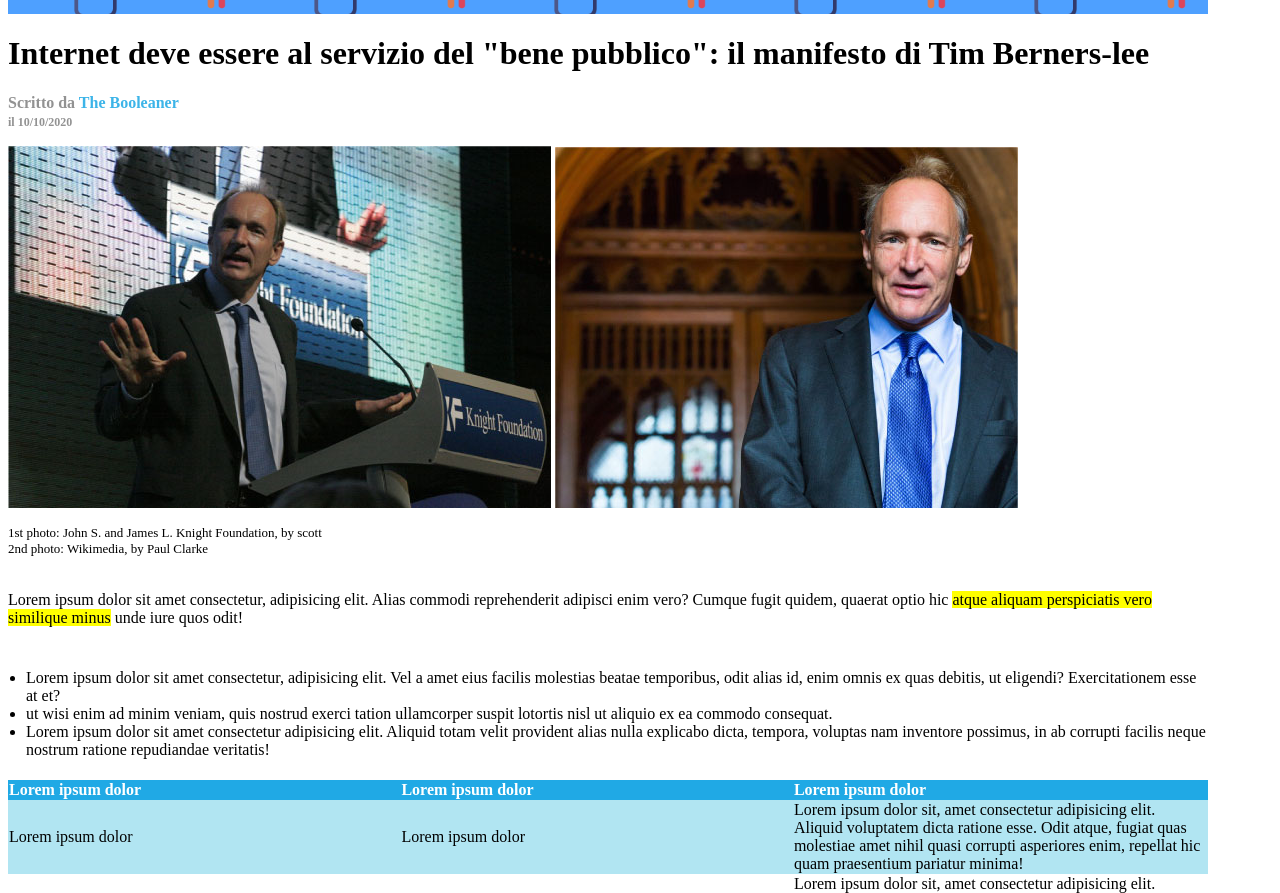
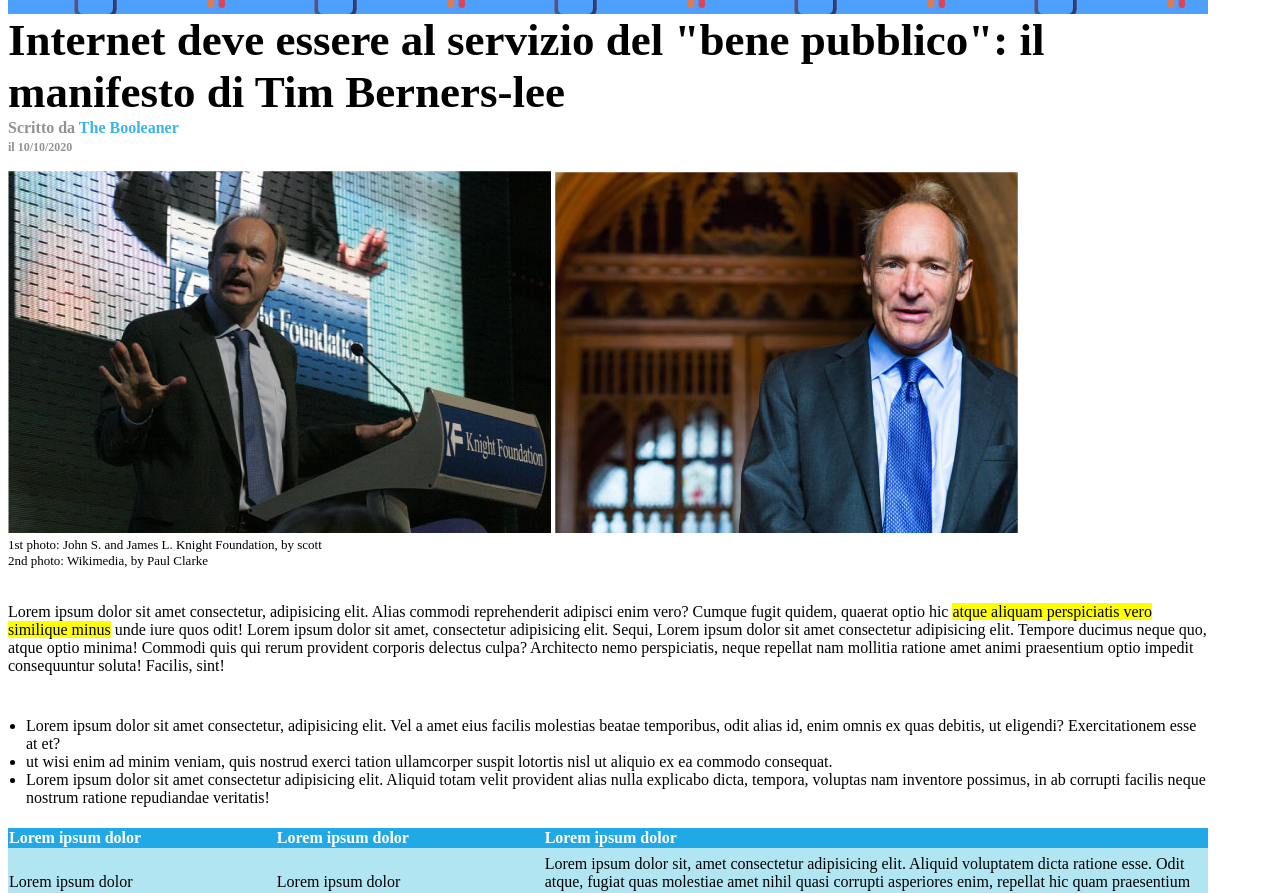
Before and after one commit to alemtt/html-css-booleaner, a plain HTML site: page index.html in a window 1280 px wide. Shown: the part 122-1015 px from the top of the page. Drawn offline with Linux system fonts and the light colour scheme; files whose address does not match are found by name.

Commit message:
organized

```diff
--- a/css/style.css
+++ b/css/style.css
@@ -1,6 +1,6 @@
 body{
+    box-sizing: content-box;
     width: 1200px;
-
 }
 
 
@@ -15,6 +15,7 @@ header{
     background-repeat: repeat;
     background-color: rgba(78, 160, 255, 1);
     height: 8rem;
+
 }
 
 #logo{
@@ -23,16 +24,25 @@ header{
     padding-top: 70px;
 }
 
-#data{
-    font-size: 12px;
+
+/*title*/
+
+.titolo{
+    font-size: 45px;
+    font-weight: bolder;
+    margin-bottom: 1px;
+    margin-top: auto;
 }
-
-/* */
 
 .sottotitolo{
     color: #929292;
     font-size: 16px;
     font-weight: bold;
+    margin-top: 1px;
+}
+
+#data{
+    font-size: 12px;
 }
 
 #author{
@@ -41,7 +51,10 @@ header{
 
 #desphoto{
     font-size: 13px;
+    margin-top: auto;
 }
+
+/*paragraph*/
 
 .paragrafo{
     padding-top: 5px;
@@ -58,32 +71,35 @@ ul{
     background-color: #ffff00;
 }
 
+/*tab setting*/
+
 #intab{
     background-color: #20a9e5 ;
     color: white;
-
-}
-
-th{
     height: 5px;
     width:1200px;
     text-align: left;
-}
-
-td{
-    height: 65px;
-
-}
-
-.line1{
-    background-color: #b1e5f2;
-
 }
 
 table{
     border-spacing: 0rem;
 }
 
+td{
+    height: 65px;
+    width: 280px;
+}
+
+.colonna{
+    width:700px;
+
+}
+
+.line1{
+    background-color: #b1e5f2;
+    height: 65px;
+
+}
 
 /*footer*/
 
--- a/index.html
+++ b/index.html
@@ -14,8 +14,8 @@
 
     <!--title and images-->
 
-        <div class="titolo">
-            <h1>Internet deve essere al servizio del "bene pubblico": il manifesto di Tim Berners-lee</h1>
+        <div>
+            <p class="titolo">Internet deve essere al servizio del "bene pubblico": il manifesto di Tim Berners-lee</p>
             <p class="sottotitolo">
                 Scritto da
                 <span id="author">
@@ -41,7 +41,7 @@
             <p>
                 Lorem ipsum dolor sit amet consectetur, adipisicing elit. Alias commodi reprehenderit adipisci enim vero? Cumque fugit quidem, quaerat optio hic
                 <span class="evidenziato">atque aliquam perspiciatis vero similique minus</span>
-                 unde iure quos odit!
+                 unde iure quos odit! Lorem ipsum dolor sit amet, consectetur adipisicing elit. Sequi, Lorem ipsum dolor sit amet consectetur adipisicing elit. Tempore ducimus neque quo, atque optio minima! Commodi quis qui rerum provident corporis delectus culpa? Architecto nemo perspiciatis, neque repellat nam mollitia ratione amet animi praesentium optio impedit consequuntur soluta! Facilis, sint!
             </p>
         </div>
 
@@ -81,7 +81,7 @@
                 <td>
                     Lorem ipsum dolor
                 </td>
-                <td>
+                <td class="colonna">
                     Lorem ipsum dolor sit, amet consectetur adipisicing elit. Aliquid voluptatem dicta ratione esse. Odit atque, fugiat quas molestiae amet nihil quasi corrupti asperiores enim, repellat hic quam praesentium pariatur minima!
                 </td>
             </tr>
```
